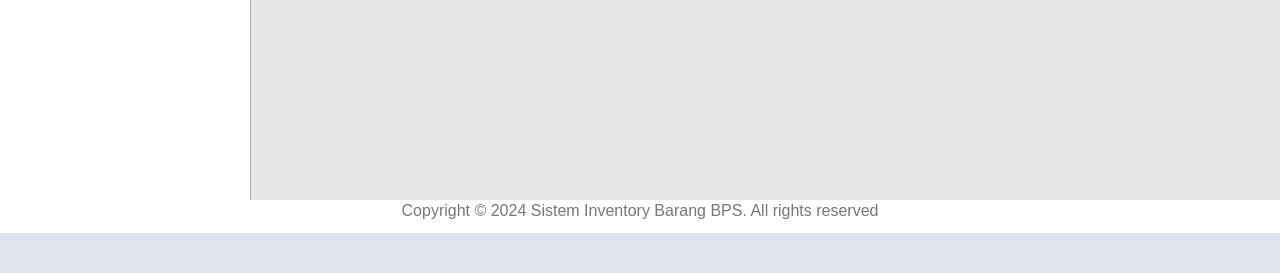
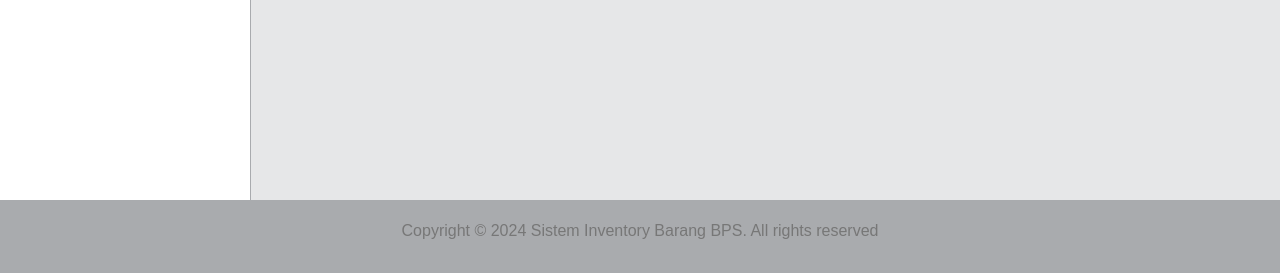
Before and after one commit to 0xricoard/inventori-bps, a PHP site: page /admin/index.php in a window 1280 px wide. Shown: the part 600-873 px from the top of the page. Before the commit the page ends 833 px from the top, so only its background shows below. Run offline with PHP 8.4, Linux system fonts and the light colour scheme; a user stored in the database is signed in; data comes from the database, SQL or seed files in the repository.

Commit message:
rollback

```diff
--- a/css/tampilanadmin.css
+++ b/css/tampilanadmin.css
@@ -87,3 +87,11 @@ hr.star-primary {
     margin-left: auto;
   }
 }
+footer {
+  color: black;
+  font-size: 15px;
+}
+footer .footer-below {
+  padding: 20px 0;
+  background-color: #A9ABAE;
+}
```
